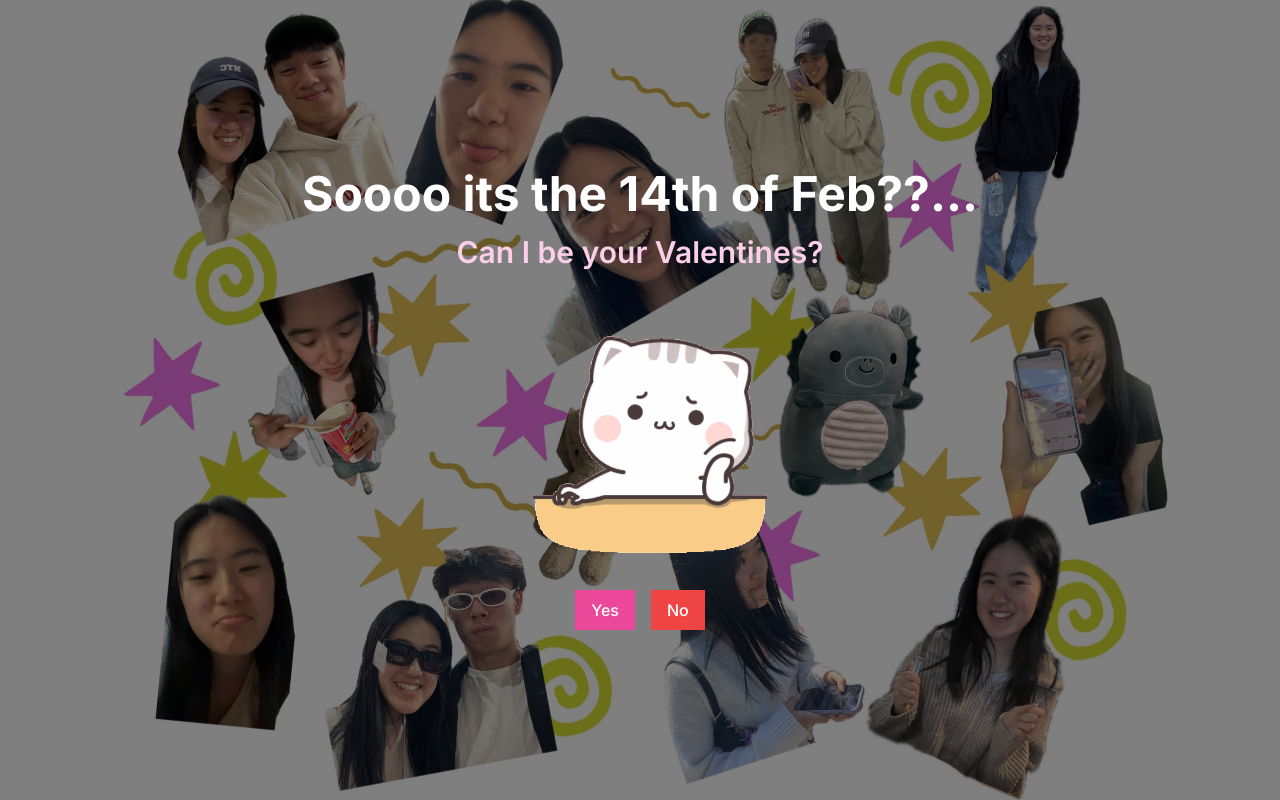
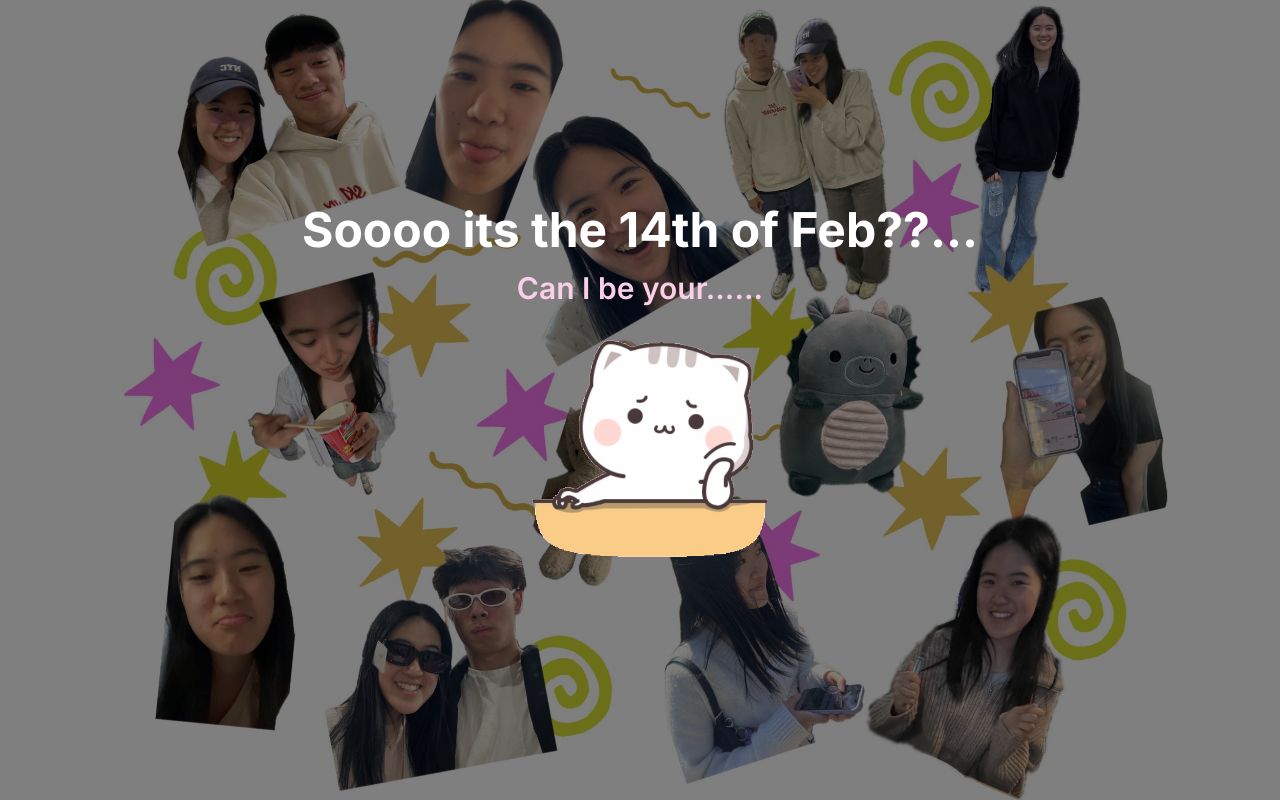
Before and after one commit to Tchanwangsa/vday-surprise, a Next.js app: page /proposal in a window 1280 px wide. Built offline with nearby package versions, Linux system fonts and the light colour scheme.

Commit message:
some updates

```diff
--- a/app/components/QuizComponent.tsx
+++ b/app/components/QuizComponent.tsx
@@ -41,8 +41,10 @@ export default function QuizComponent() {
       questions[currentQuestion].answer.toLowerCase()
     ) {
       if (currentQuestion === questions.length - 1) {
-        setQuizCompleted(true);
         setMessage("ALL Correct?? U must be...");
+        setTimeout(() => {
+          setQuizCompleted(true);
+        }, 1500);
       } else {
         setMessage("Correct! Moving to next question...");
         setTimeout(() => {
--- a/app/globals.css
+++ b/app/globals.css
@@ -20,3 +20,14 @@ body {
 .bg-transparent {
   background-color: rgba(255, 255, 255, 0.2);
 }
+
+.fade-in {
+  opacity: 0;
+  animation: fadeIn 1s forwards;
+}
+
+@keyframes fadeIn {
+  to {
+    opacity: 1;
+  }
+}
--- a/app/proposal/page.tsx
+++ b/app/proposal/page.tsx
@@ -1,6 +1,6 @@
 "use client";
 
-import { useState } from "react";
+import { useState, useEffect } from "react";
 import Link from "next/link";
 import { Button } from "@/components/ui/button";
 import CustomBackground from "../components/CustomBackground";
@@ -8,6 +8,34 @@ import Image from "next/image";
 
 export default function ProposalPage() {
   const [noCount, setNoCount] = useState(0);
+  const [showFirstText, setShowFirstText] = useState(false);
+  const [showSecondText, setShowSecondText] = useState(false);
+  const [showThirdText, setShowThirdText] = useState(false);
+  const [showButtons, setShowButtons] = useState(false);
+
+  useEffect(() => {
+    const firstTextTimeout = setTimeout(() => {
+      setShowFirstText(true);
+    }, 2000);
+
+    const secondTextTimeout = setTimeout(() => {
+      setShowSecondText(true);
+    }, 4000);
+
+    const thirdTextTimeout = setTimeout(() => {
+      setShowThirdText(true);
+    }, 8000);
+
+    const buttonsTimeout = setTimeout(() => {
+      setShowButtons(true);
+    }, 10000);
+
+    return () => {
+      clearTimeout(firstTextTimeout);
+      clearTimeout(secondTextTimeout);
+      clearTimeout(buttonsTimeout);
+    };
+  }, []);
 
   const handleNoClick = () => {
     setNoCount((prev) => prev + 1);
@@ -44,12 +72,21 @@ export default function ProposalPage() {
   return (
     <CustomBackground>
       <div className="min-h-screen flex flex-col items-center justify-center p-4 text-center">
-        <h1 className="text-4xl md:text-5xl font-bold mb-4 text-white">
+        {showFirstText && (
+          <h1 className="text-4xl md:text-5xl font-bold mb-4 text-white fade-in">
             Soooo its the 14th of Feb??...
           </h1>
-        <h2 className="text-xl md:text-3xl font-semibold mb-8 text-pink-200">
-          Can I be your Valentines?
+        )}
+        {showSecondText && (
+          <h2 className="text-xl md:text-3xl font-semibold text-pink-200 fade-in">
+            Can I be your......
           </h2>
+        )}
+        {showThirdText && (
+          <h2 className="text-xl md:text-3xl font-semibold mb-4 text-pink-200 fade-in">
+            Valentines? 😊😊😊
+          </h2>
+        )}
 
         {/* Placeholder for GIF */}
         <div className="w-64 h-64 rounded-lg mb-8 flex items-center justify-center">
@@ -62,7 +99,8 @@ export default function ProposalPage() {
           />
         </div>
 
-        <div className="space-x-4">
+        {showButtons && (
+          <div className="space-x-4 fade-in">
             <Link href="/yes">
               <Button
                 className="bg-pink-500 hover:bg-pink-600 text-white transition-all duration-300 ease-in-out whitespace-pre-line"
@@ -87,6 +125,7 @@ export default function ProposalPage() {
               </Button>
             )}
           </div>
+        )}
       </div>
     </CustomBackground>
   );
```
Lines whose indentation alone changed are shown as unchanged.
